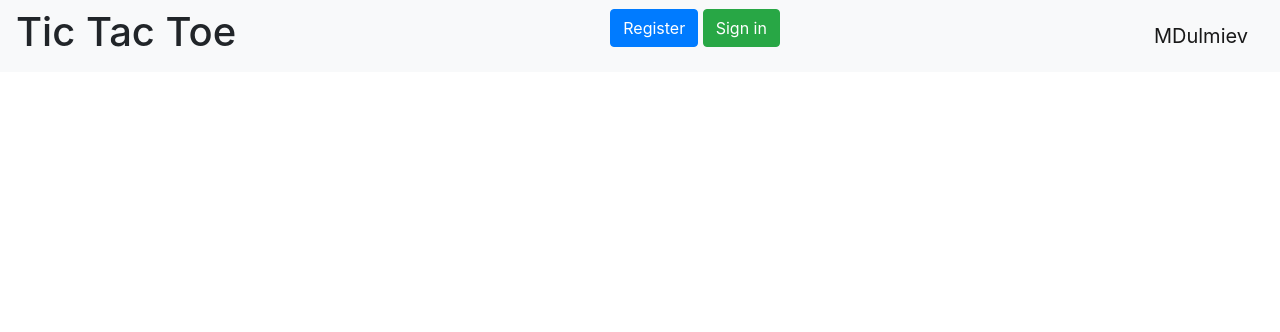
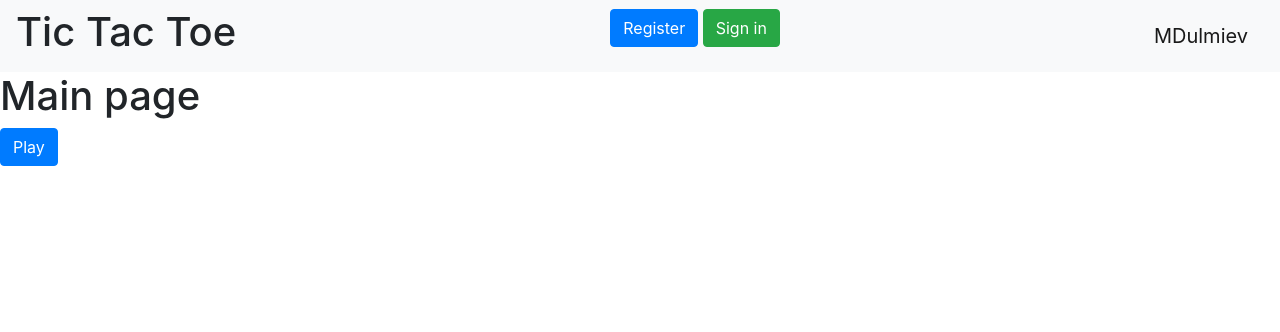
Before and after one commit to DulmievMusa/Tic_tak_toe_project, a Flask app: page / in a window 1280 px wide. Shown: the top 332 px of the page. Run offline with Flask 2, Linux system fonts and the light colour scheme; some libraries are stand-ins or nearby versions.

Commit message:
created just simple search game page

```diff
--- a/main.py
+++ b/main.py
@@ -35,7 +35,12 @@ def test_reload():
 
 @app.route('/')
 def index():
-    return render_template('base.html', current_user=current_user)
+    return render_template('main_page.html', current_user=current_user)
+
+
+@app.route('/game_search')
+def game_search():
+    return render_template('game_search_page.html', current_user=current_user)
 
 
 @app.route('/register', methods=['GET', 'POST'])
--- a/templates/login.html
+++ b/templates/login.html
@@ -1,7 +1,7 @@
 {% extends "base.html" %}
 
 {% block content %}
-    <h1>Авторизация</h1>
+    <h1>Authorization</h1>
     <form action="" method="post">
         {{ form.hidden_tag() }}
         <p>
--- /dev/null
+++ b/templates/main_page.html
@@ -0,0 +1,6 @@
+{% extends "base.html" %}
+
+{% block content %}
+    <h1>Main page</h1>
+    <a class="btn btn-primary " href="/game_search">Play</a>
+{% endblock %}
```
Also changed, not shown: templates/game_search_page.html (added, +10 -0 lines).
